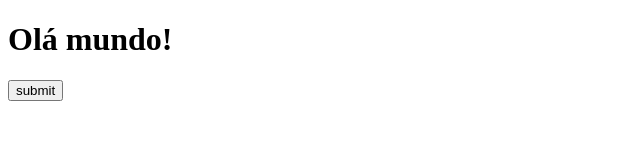
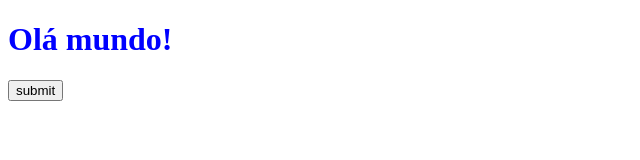
Before and after one commit to IgCand22/Trabalhando-Branches, a plain HTML site: page index.html in a window 1280 px wide. Shown: the whole page, without its empty margins (0-640 px from the left). Drawn offline with Linux system fonts and the light colour scheme.

Commit message:
Alterado cor do 'Hello world'

```diff
--- a/index.html
+++ b/index.html
@@ -6,7 +6,7 @@
     <title>Teste branches git</title>
 </head>
 <body>
-    <h1>Olá mundo!</h1>
+    <h1 style="color: blue;">Olá mundo!</h1>
     <input name="submit" type="submit" value="submit">
 </body>
 </html
```
